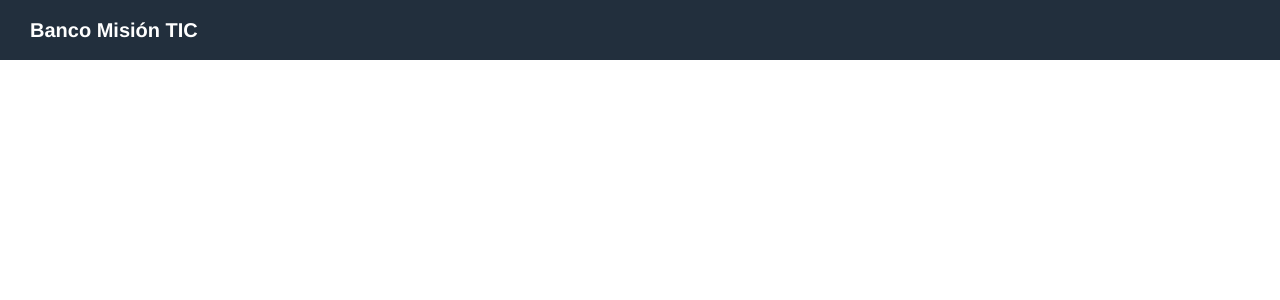
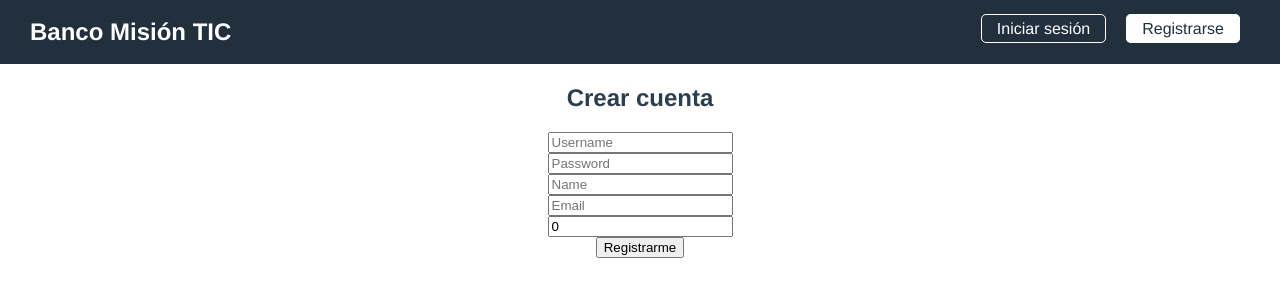
Before and after one commit to gcgarciab/c3-banco-fe, a Vue app: page /register in a window 1280 px wide. Before the commit this address had no page. Shown: the top 300 px of the page. Built offline with nearby package versions, Linux system fonts and the light colour scheme.

Commit message:
Register v1 Ok with redirect

```diff
--- a/package.json
+++ b/package.json
@@ -8,6 +8,7 @@
     "lint": "vue-cli-service lint"
   },
   "dependencies": {
+    "axios": "^0.24.0",
     "core-js": "^3.6.5",
     "vue": "^3.0.0",
     "vue-router": "^4.0.0-0"
--- a/src/App.vue
+++ b/src/App.vue
@@ -3,6 +3,8 @@
   <!-- <div id="nav">
     <router-link to="/">Home</router-link> |
     <router-link to="/about">About</router-link> |
+    <router-link to="/login">Login</router-link> |
+    <router-link to="/register">Register</router-link> |
     <router-link to="/test">Test</router-link>
   </div> -->
 
--- a/src/components/AppHeader.vue
+++ b/src/components/AppHeader.vue
@@ -1,6 +1,11 @@
 <template>
   <nav>
     <h1>Banco Misión TIC</h1>
+
+    <div class="nav-items">
+      <router-link to="/login">Iniciar sesión</router-link>
+      <router-link :to="{ name: 'Register' }">Registrarse</router-link>
+    </div>
   </nav>
 </template>
 
@@ -15,12 +20,33 @@ nav {
   background-color: #222F3D;
   padding: 20px 30px;
   text-align: left;
+  display: flex;
+  justify-content: space-between;
 }
 
 nav h1 {
   margin: 0;
-  font-size: 20px;
+  font-size: 1.5rem;
   line-height: 1;
   color: #fff;
 }
+
+.nav-items a {
+  color: #fff;
+  margin: 0 10px;
+  text-decoration: none;
+  border: 1px solid #fff;
+  padding: 5px 15px;
+  border-radius: 5px;
+  transition: all 0.2s ease-in-out;
+}
+
+.nav-items a:hover {
+  background-color: rgba(255, 255, 255, 0.1);
+}
+
+.nav-items a.router-link-exact-active {
+  background-color: #fff;
+  color: #222F3D;
+}
 </style>
--- a/src/router/index.js
+++ b/src/router/index.js
@@ -1,6 +1,8 @@
 import { createRouter, createWebHistory } from 'vue-router'
 import Home from '../views/Home.vue'
 import Test from '../views/Test.vue'
+import SignIn from '@/views/SignIn.vue'
+import Register from '@/views/Register.vue'
 
 const routes = [
   {
@@ -21,6 +23,16 @@ const routes = [
     name: 'Test',
     component: Test
   },
+  {
+    path: '/login',
+    name: 'SignIn',
+    component: SignIn
+  },
+  {
+    path: '/register',
+    name: 'Register',
+    component: Register
+  },
 ]
 
 const router = createRouter({
--- a/src/views/Home.vue
+++ b/src/views/Home.vue
@@ -1,6 +1,7 @@
 <template>
   <div class="home">
     <img alt="Vue logo" src="../assets/logo.png">
+    <h1>Usuario loggeado !!</h1>
     <HelloWorld msg="Prueba Vue Intensivo Ciclo 3"/>
   </div>
 </template>
--- /dev/null
+++ b/src/views/Register.vue
@@ -0,0 +1,91 @@
+<template>
+  <section class="register">
+    <form
+      class="auth-form"
+      @submit.prevent="createUser()"
+    >
+      <h2 class="form-title">Crear cuenta</h2>
+
+      <div class="form-input">
+        <input
+          type="text"
+          placeholder="Username"
+          v-model="user.username"
+        >
+      </div>
+      <div class="form-input">
+        <input
+          type="text"
+          placeholder="Password"
+          v-model="user.password"
+        >
+      </div>
+      <div class="form-input">
+        <input
+          type="text"
+          placeholder="Name"
+          v-model="user.name"
+        >
+      </div>
+      <div class="form-input">
+        <input
+          type="email"
+          placeholder="Email"
+          v-model="user.email"
+        >
+      </div>
+      <div class="form-input">
+        <input
+          type="number"
+          placeholder="Balance"
+          v-model="balance"
+        >
+      </div>
+
+      <button type="submit">Registrarme</button>
+    </form>
+  </section>
+</template>
+
+<script>
+import axios from 'axios'
+
+export default {
+  data() {
+    return {
+      user: {
+        username: '',
+        password: '',
+        name: '',
+        email: '',
+      },
+      balance: 0,
+    }
+  },
+
+  methods: {
+    createUser() {
+      const user = {
+        ...this.user,
+        account: {
+          lastChangeDate: new Date().toISOString(),
+          balance: this.balance,
+          isActive: true
+        }
+      }
+      console.log('Crear usuario', user)
+      axios
+        .post('https://intensivo3-banco-be.herokuapp.com/user/', user)
+        .then((response) => {
+          console.log(response)
+          localStorage.setItem('access', response.data.access)
+          localStorage.setItem('refresh', response.data.refresh)
+          this.$router.push({ name: 'Home' })
+        })
+        .catch((error) => {
+          console.log(error)
+        })
+    }
+  }
+}
+</script>
--- /dev/null
+++ b/src/views/SignIn.vue
@@ -0,0 +1,11 @@
+<template>
+  <h1>
+    Login
+  </h1>
+</template>
+
+<script>
+export default {
+  name: 'SignIn'
+}
+</script>
```
Also changed, not shown: 1 other file (tests, documents, lock files or other folders).
